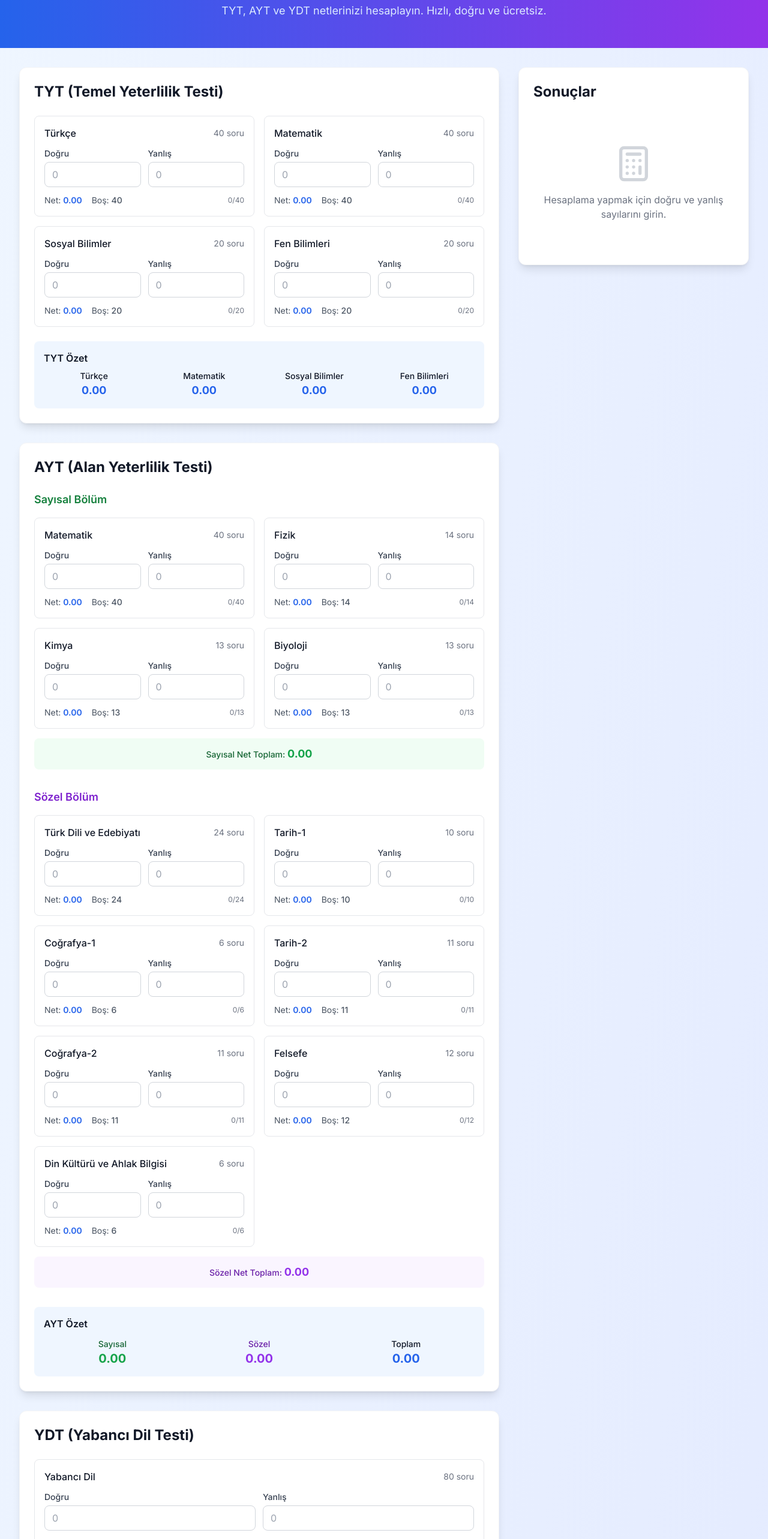
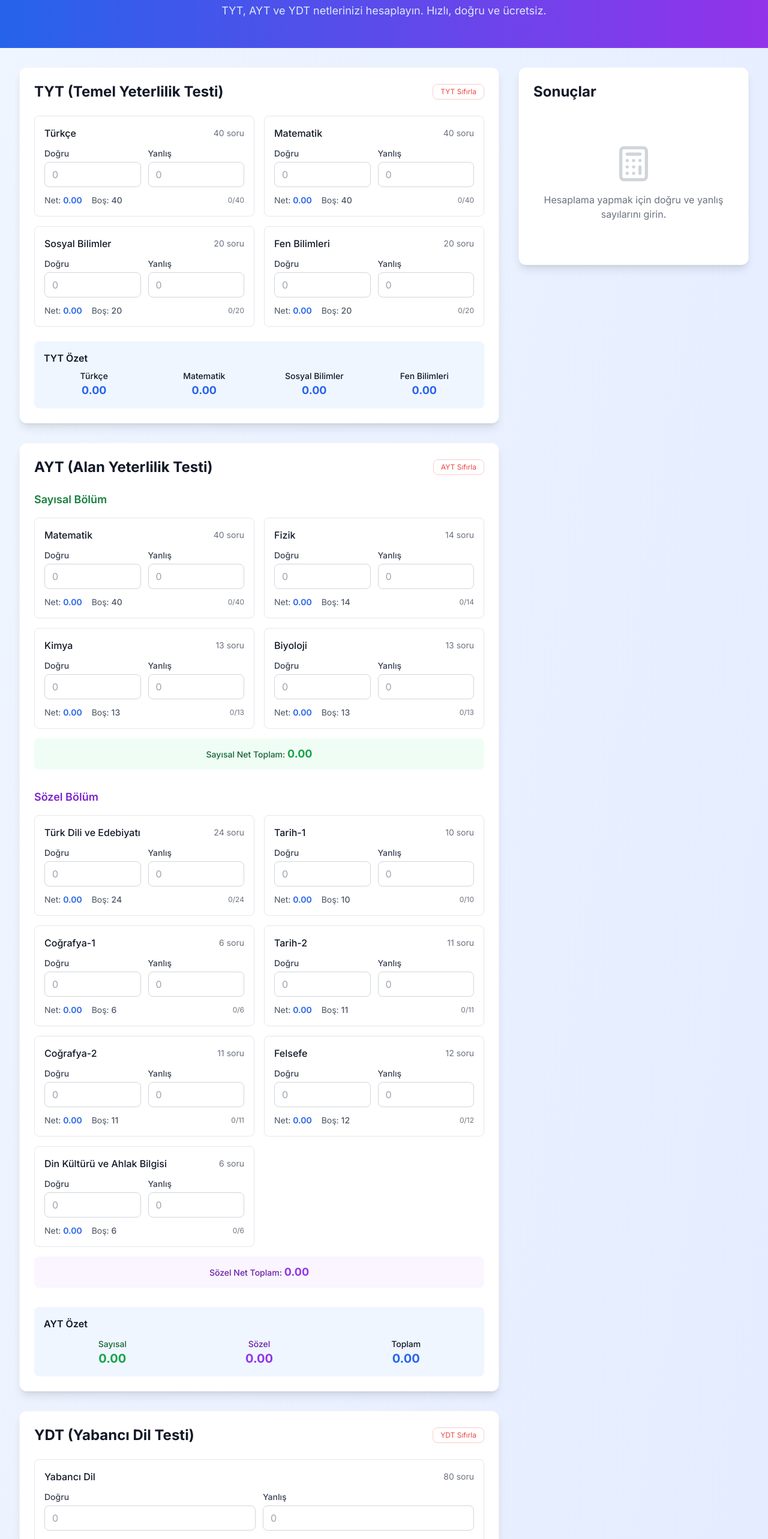
Before and after one commit to mert121212/yks-net-hesaplama, a Next.js app: page / in a window 1280 px wide. Shown: the part 160-2726 px from the top of the page at 60% size. Built offline with nearby package versions, Linux system fonts and the light colour scheme.

Commit message:
feat: TYT/AYT/YDT bolum sifirla butonlari ve Tum Netleri Sifirla butonu eklendi

```diff
--- a/src/components/AYTSection.tsx
+++ b/src/components/AYTSection.tsx
@@ -6,6 +6,7 @@ import ScoreInput from './ScoreInput'
 interface AYTSectionProps {
     scores: AYTScores
     onScoreChange: (subject: keyof AYTScores, field: 'dogru' | 'yanlis', value: number) => void
+    onReset: () => void
 }
 
 const AYT_SUBJECTS = {
@@ -22,7 +23,7 @@ const AYT_SUBJECTS = {
     din: { label: 'Din Kültürü ve Ahlak Bilgisi', questions: 6, category: 'Sözel' }
 }
 
-export default function AYTSection({ scores, onScoreChange }: AYTSectionProps) {
+export default function AYTSection({ scores, onScoreChange, onReset }: AYTSectionProps) {
     const sayisalSubjects = Object.entries(AYT_SUBJECTS).filter(([_, subject]) => subject.category === 'Sayısal')
     const sozelSubjects = Object.entries(AYT_SUBJECTS).filter(([_, subject]) => subject.category === 'Sözel')
 
@@ -40,7 +41,15 @@ export default function AYTSection({ scores, onScoreChange }: AYTSectionProps) {
 
     return (
         <div className="card">
-            <h2 className="section-title">AYT (Alan Yeterlilik Testi)</h2>
+            <div className="flex items-center justify-between mb-6">
+                <h2 className="section-title mb-0">AYT (Alan Yeterlilik Testi)</h2>
+                <button
+                    onClick={onReset}
+                    className="text-xs text-red-500 hover:text-red-700 border border-red-200 hover:border-red-400 px-3 py-1 rounded-lg transition-colors"
+                >
+                    AYT Sıfırla
+                </button>
+            </div>
 
             {/* Sayısal Bölüm */}
             <div className="mb-8">
--- a/src/components/CalculatorApp.tsx
+++ b/src/components/CalculatorApp.tsx
@@ -168,6 +168,21 @@ export default function CalculatorApp() {
     const handleYDT = (s: keyof YDTScores, f: 'dogru' | 'yanlis', v: number) =>
         setYdtScores(p => ({ ...p, [s]: { ...p[s], [f]: v } }))
 
+    const resetTYT = () => setTytScores(DEFAULT_TYT)
+    const resetAYT = () => setAytScores(DEFAULT_AYT)
+    const resetYDT = () => setYdtScores({ ydt: { dogru: 0, yanlis: 0 } })
+    const resetAll = () => {
+        setTytScores(DEFAULT_TYT)
+        setAytScores(DEFAULT_AYT)
+        setYdtScores({ ydt: { dogru: 0, yanlis: 0 } })
+        setObp(0)
+        setObpHalved(false)
+        setObpMesleki(false)
+        setPreviouslyPlaced(false)
+        setPreviousYearScore(0)
+        try { localStorage.removeItem(STORAGE_KEY) } catch { }
+    }
+
     const hasInput = Object.values(tytScores).some(s => s.dogru > 0 || s.yanlis > 0)
         || Object.values(aytScores).some(s => s.dogru > 0 || s.yanlis > 0)
         || ydtScores.ydt.dogru > 0 || ydtScores.ydt.yanlis > 0 || obp > 0
@@ -177,9 +192,9 @@ export default function CalculatorApp() {
     return (
         <div className="grid grid-cols-1 lg:grid-cols-3 gap-8">
             <div className="lg:col-span-2 space-y-8" id="hesaplama">
-                <TYTSection scores={tytScores} onScoreChange={handleTYT} />
-                <AYTSection scores={aytScores} onScoreChange={handleAYT} />
-                <YDTSection scores={ydtScores} onScoreChange={handleYDT} />
+                <TYTSection scores={tytScores} onScoreChange={handleTYT} onReset={resetTYT} />
+                <AYTSection scores={aytScores} onScoreChange={handleAYT} onReset={resetAYT} />
+                <YDTSection scores={ydtScores} onScoreChange={handleYDT} onReset={resetYDT} />
                 <OBPInput
                     obp={obp} onObpChange={setObp}
                     obpHalved={obpHalved} onObpHalvedChange={setObpHalved}
@@ -187,6 +202,17 @@ export default function CalculatorApp() {
                     previouslyPlaced={previouslyPlaced} onPreviouslyPlacedChange={setPreviouslyPlaced}
                     previousYearScore={previousYearScore} onPreviousYearScoreChange={setPreviousYearScore}
                 />
+                <div className="flex justify-end">
+                    <button
+                        onClick={resetAll}
+                        className="flex items-center gap-2 px-4 py-2 text-sm font-medium text-red-600 hover:text-red-700 bg-red-50 hover:bg-red-100 border border-red-200 hover:border-red-300 rounded-lg transition-colors"
+                    >
+                        <svg xmlns="http://www.w3.org/2000/svg" className="h-4 w-4" fill="none" viewBox="0 0 24 24" stroke="currentColor" strokeWidth={2}>
+                            <path strokeLinecap="round" strokeLinejoin="round" d="M19 7l-.867 12.142A2 2 0 0116.138 21H7.862a2 2 0 01-1.995-1.858L5 7m5 4v6m4-6v6m1-10V4a1 1 0 00-1-1h-4a1 1 0 00-1 1v3M4 7h16" />
+                        </svg>
+                        Tüm Netleri Sıfırla
+                    </button>
+                </div>
             </div>
             <div id="sonuclar">
                 {results ? (
--- a/src/components/TYTSection.tsx
+++ b/src/components/TYTSection.tsx
@@ -6,6 +6,7 @@ import ScoreInput from './ScoreInput'
 interface TYTSectionProps {
     scores: TYTScores
     onScoreChange: (subject: keyof TYTScores, field: 'dogru' | 'yanlis', value: number) => void
+    onReset: () => void
 }
 
 const TYT_SUBJECTS = {
@@ -15,10 +16,18 @@ const TYT_SUBJECTS = {
     fen: { label: 'Fen Bilimleri', questions: 20 }
 }
 
-export default function TYTSection({ scores, onScoreChange }: TYTSectionProps) {
+export default function TYTSection({ scores, onScoreChange, onReset }: TYTSectionProps) {
     return (
         <div className="card">
-            <h2 className="section-title">TYT (Temel Yeterlilik Testi)</h2>
+            <div className="flex items-center justify-between mb-6">
+                <h2 className="section-title mb-0">TYT (Temel Yeterlilik Testi)</h2>
+                <button
+                    onClick={onReset}
+                    className="text-xs text-red-500 hover:text-red-700 border border-red-200 hover:border-red-400 px-3 py-1 rounded-lg transition-colors"
+                >
+                    TYT Sıfırla
+                </button>
+            </div>
 
             <div className="grid grid-cols-1 md:grid-cols-2 gap-4">
                 {Object.entries(TYT_SUBJECTS).map(([key, subject]) => (
--- a/src/components/YDTSection.tsx
+++ b/src/components/YDTSection.tsx
@@ -6,14 +6,23 @@ import ScoreInput from './ScoreInput'
 interface YDTSectionProps {
     scores: YDTScores
     onScoreChange: (subject: keyof YDTScores, field: 'dogru' | 'yanlis', value: number) => void
+    onReset: () => void
 }
 
-export default function YDTSection({ scores, onScoreChange }: YDTSectionProps) {
+export default function YDTSection({ scores, onScoreChange, onReset }: YDTSectionProps) {
     const ydtNet = Math.max(0, scores.ydt.dogru - (scores.ydt.yanlis / 4))
 
     return (
         <div className="card">
-            <h2 className="section-title">YDT (Yabancı Dil Testi)</h2>
+            <div className="flex items-center justify-between mb-6">
+                <h2 className="section-title mb-0">YDT (Yabancı Dil Testi)</h2>
+                <button
+                    onClick={onReset}
+                    className="text-xs text-red-500 hover:text-red-700 border border-red-200 hover:border-red-400 px-3 py-1 rounded-lg transition-colors"
+                >
+                    YDT Sıfırla
+                </button>
+            </div>
 
             <div className="mb-6">
                 <ScoreInput
```
